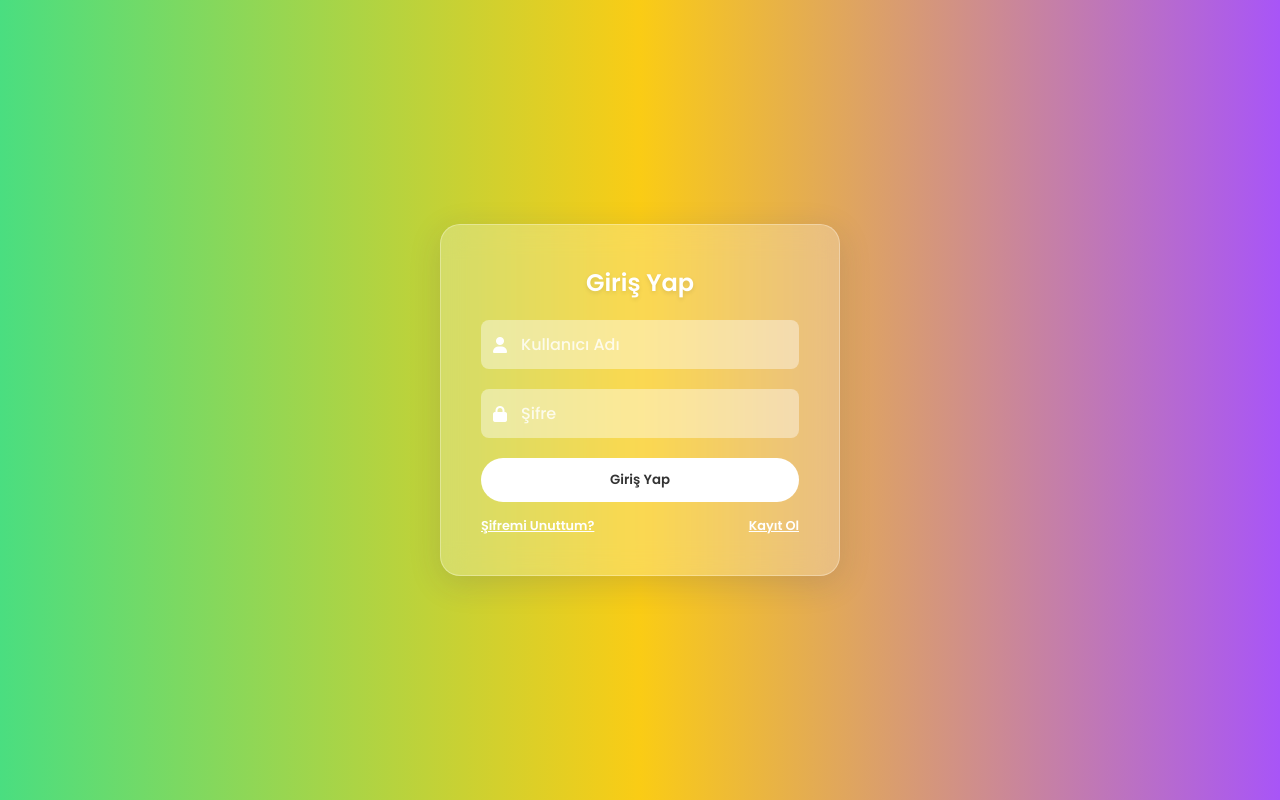
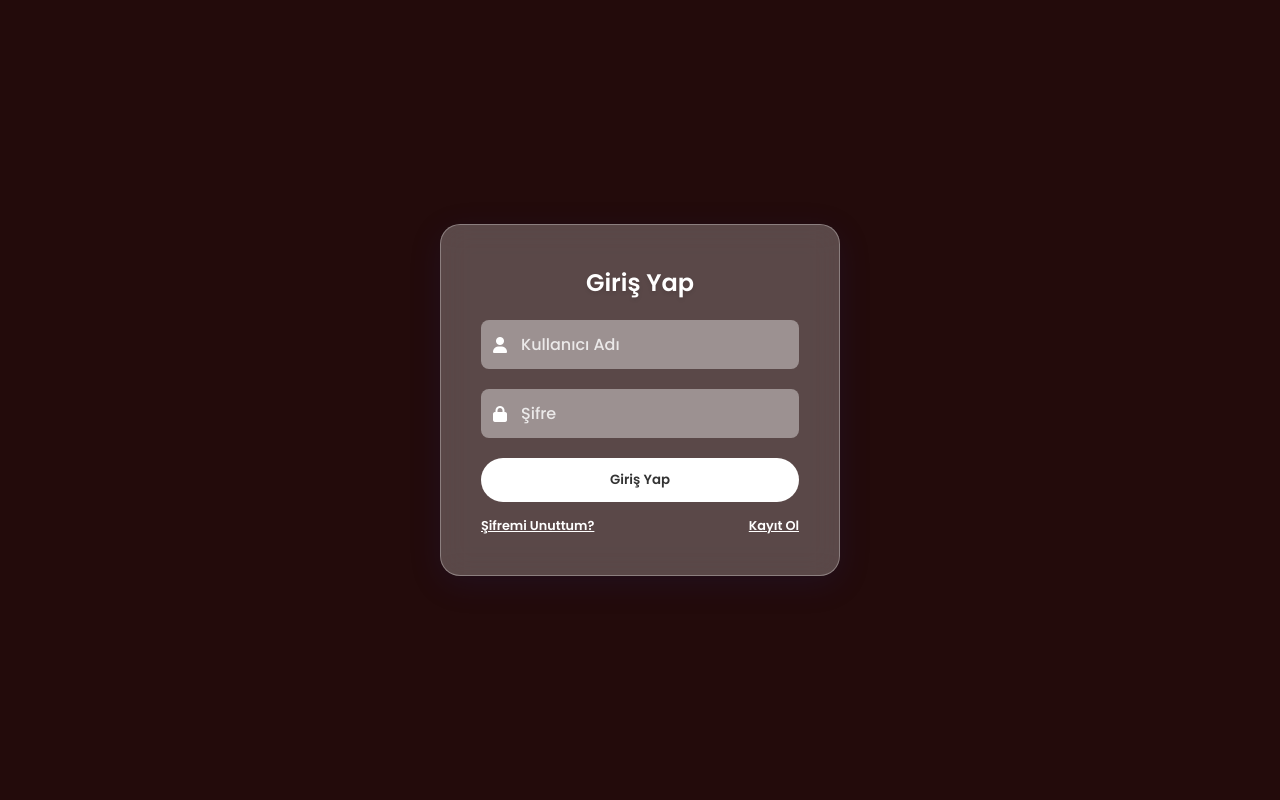
Before and after one commit to sidi96056/Ders-yonetim-system, a Django app: page /login/ in a window 1280 px wide. Run offline with Django 5.2, Linux system fonts and the light colour scheme.

Commit message:
Update login.html

```diff
--- a/Dersyonetimsystemi/accounts/templates/login.html
+++ b/Dersyonetimsystemi/accounts/templates/login.html
@@ -8,7 +8,7 @@
     <link rel="stylesheet" href="https://cdnjs.cloudflare.com/ajax/libs/font-awesome/6.0.0/css/all.min.css">
     <style>
         * { margin: 0; padding: 0; box-sizing: border-box; font-family: 'Poppins', sans-serif; }
-        body { background: linear-gradient(90deg, #4ade80 0%, #facc15 50%, #a855f7 100%); min-height: 100vh; display: flex; align-items: center; justify-content: center; }
+        body { background:rgb(35, 11, 11);; min-height: 100vh; display: flex; align-items: center; justify-content: center; }
         .container { width: 400px; background: rgba(255, 255, 255, 0.25); backdrop-filter: blur(15px); -webkit-backdrop-filter: blur(15px); border: 1px solid rgba(255, 255, 255, 0.3); border-radius: 20px; box-shadow: 0 8px 32px 0 rgba(31, 38, 135, 0.15); padding: 40px; display: flex; flex-direction: column; align-items: center; }
         h2 { color: #fff; margin-bottom: 20px; text-shadow: 0 2px 4px rgba(0,0,0,0.1); }
         .input-group { position: relative; width: 100%; margin-bottom: 20px; }
```
